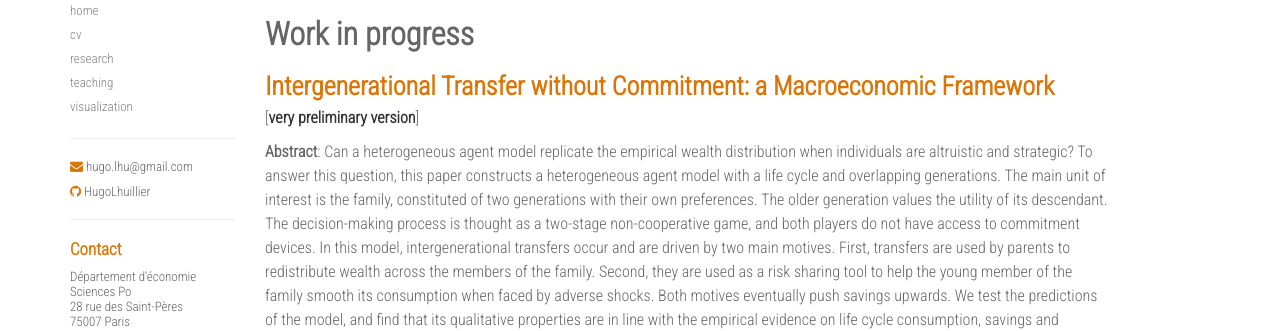
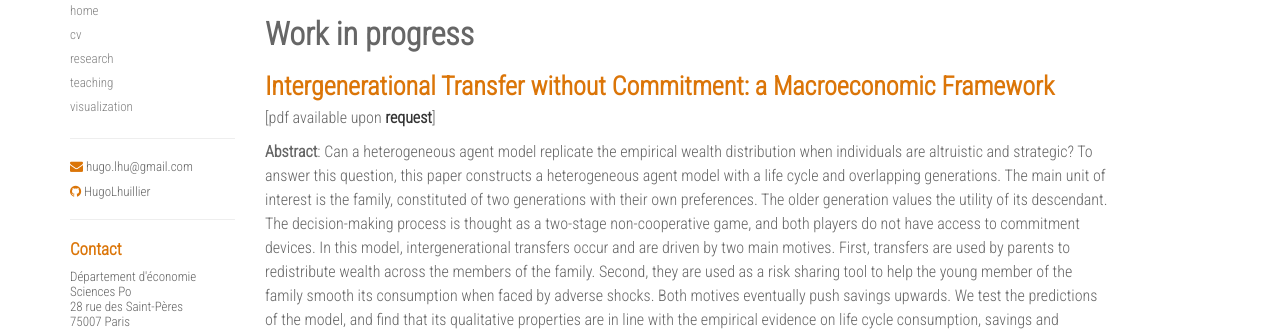
Before and after one commit to HugoLhuillier/hugolhuillier.github.io, a Jekyll site: the page built from research/independent-research.md, in a window 1280 px wide. Shown: the part 155-486 px from the top of the page. Built offline with Jekyll 4.4.1, drawn with Linux system fonts in a browser that asks for light colours; nearby versions of some CDN libraries.

Commit message:
:fire: remove master's thesis pdf

```diff
--- a/research/independent-research.md
+++ b/research/independent-research.md
@@ -7,7 +7,7 @@ permalink: /research/ind-research
 <h2> Work in progress </h2>
 <h3> Intergenerational Transfer without Commitment: a Macroeconomic Framework </h3>
 
-[<a href="/ext-files/pdfs/intergenationalTransferLhuillier2017.pdf" target = "blank">very preliminary version</a>]
+[pdf available upon <a href="mailto:{{ site.email }}">request</a>]
 
 **Abstract**: Can a heterogeneous agent model replicate the empirical wealth distribution when individuals are altruistic and strategic? To answer this question, this paper constructs a heterogeneous agent model with a life cycle and overlapping generations. The main unit of interest is the family, constituted of two generations with their own preferences. The older generation values the utility of its descendant. The decision-making process is thought as a two-stage non-cooperative game, and both players do not have access to commitment devices. In this model, intergenerational transfers occur and are driven by two main motives. First, transfers are used by parents to redistribute wealth across the members of the family. Second, they are used as a risk sharing tool to help the young member of the family smooth its consumption when faced by adverse shocks. Both motives eventually push savings upwards. We test the predictions of the model, and find that its qualitative properties are in line with the empirical evidence on life cycle consumption, savings and intergenerational transfer. The model is also able to generate a wealth distribution with a relatively thick right tail.
 
```
Also changed, not shown: 1 other file.
